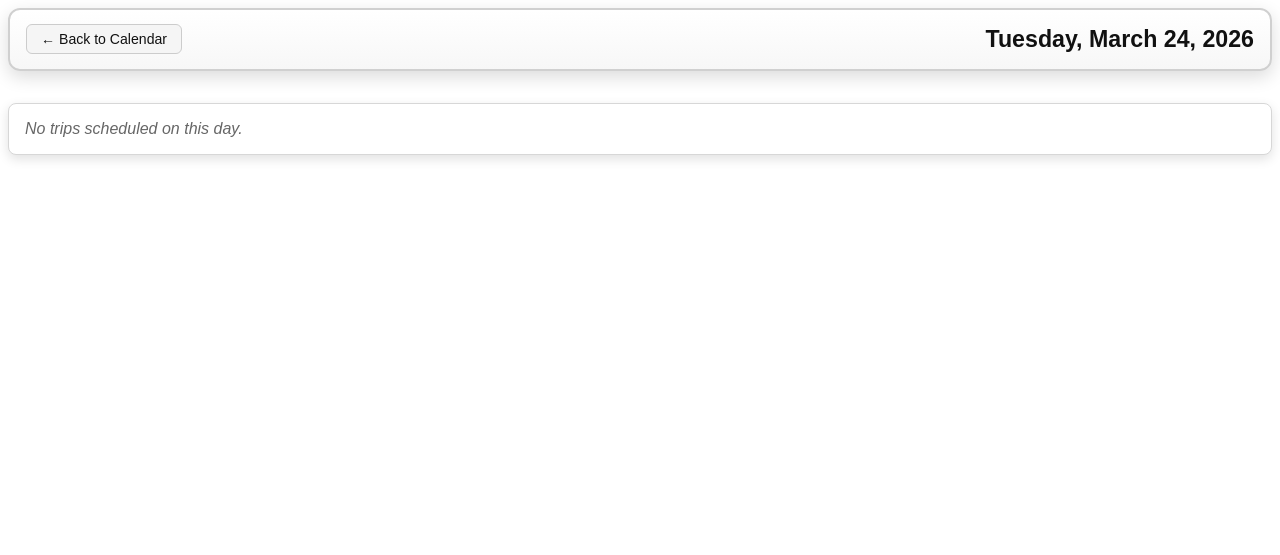
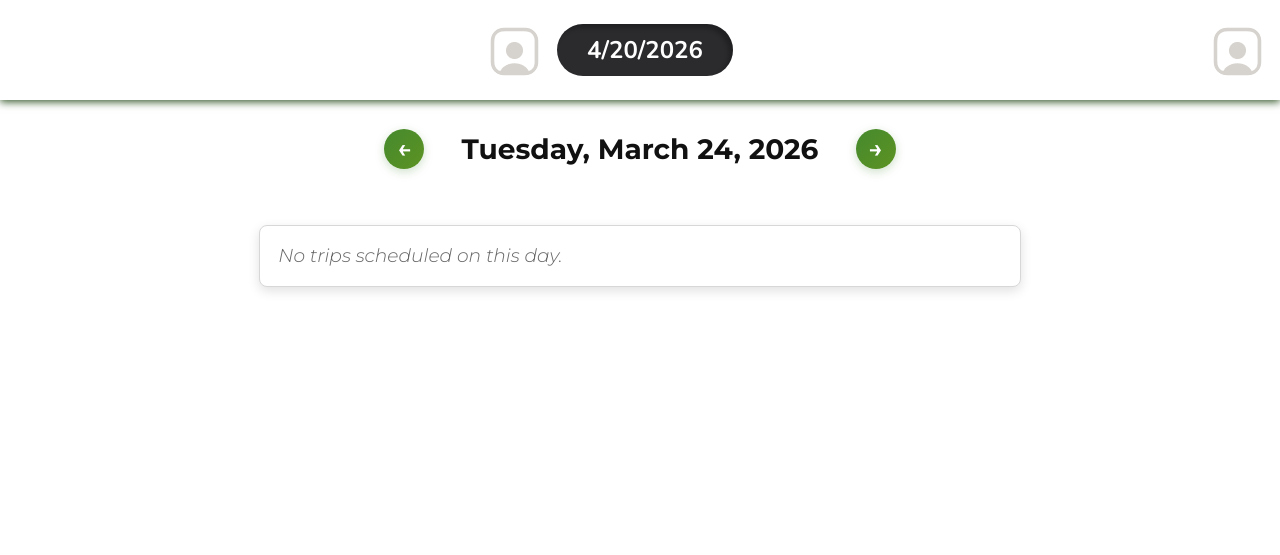
Before and after one commit to rylansedlacek/MobilityOptions, a PHP site: page /stepvarepo/calendar-view_daily.php in a window 1280 px wide. Shown: the top 555 px of the page. Run offline with PHP 8.4, Linux system fonts and the light colour scheme; data comes from the database, SQL or seed files in the repository.

Commit message:
Calendarrrrr

```diff
--- a/calendar-view_daily.php
+++ b/calendar-view_daily.php
@@ -26,7 +26,13 @@ if (isset($_SESSION['_id'])) {
 }
 $trips = fetch_events_on_date($dayStr, $loggedIn);
 ?>
-<style>
+<!DOCTYPE html>
+<html>
+<head>
+    <?php require('universal.inc'); ?>
+    <?php require('header.php'); ?>
+    <title>Mobility Options | Daily Calendar</title>
+    <style>
 .daily-view-header,
 .daily-trip-list,
 .daily-trip-card,
@@ -41,18 +47,17 @@ $trips = fetch_events_on_date($dayStr, $loggedIn);
 .daily-view-header {
     display: flex;
     align-items: center;
-    justify-content: space-between;
-    padding: 0.9rem 1rem;
-    margin: 0.25rem 0 1rem;
-    border: 2px solid #d0d0d0;
-    border-radius: 12px;
-    background: linear-gradient(180deg, #ffffff 0%, #f7f7f7 100%);
-    box-shadow: 0 6px 18px rgba(0, 0, 0, 0.14);
+    justify-content: center;
+    padding: 1.5rem 1rem;
+    margin: 0.25rem 0 1.5rem;
+    border-radius: 0;
+    background: transparent;
+    box-shadow: none;
 }
 
 .daily-view-header h2 {
     margin: 0;
-    font-size: 1.45rem;
+    font-size: 1.5rem;
     font-weight: 700;
     color: #111;
 }
@@ -70,6 +75,44 @@ $trips = fetch_events_on_date($dayStr, $loggedIn);
     border: 1px solid #ccc;
     color: #111;
     background: #f5f5f5;
+    transition: background-color .2s;
+}
+
+.daily-view-nav a:hover {
+    background: #e5e5e5;
+}
+
+.daily-view-nav-day-arrows {
+    display: flex;
+    gap: 2rem;
+    align-items: center;
+    justify-content: center;
+    width: 100%;
+    max-width: 600px;
+    margin: 0 auto;
+}
+
+.daily-view-nav-day-arrows a {
+    display: inline-flex;
+    align-items: center;
+    justify-content: center;
+    width: 40px;
+    height: 40px;
+    border-radius: 50%;
+    background: linear-gradient(135deg, #45892e 0%, #5d9322 100%);
+    color: white;
+    text-decoration: none;
+    font-size: 1.3rem;
+    font-weight: 600;
+    transition: all 0.3s ease;
+    box-shadow: 0 3px 10px rgba(69, 137, 46, 0.25);
+    border: none;
+}
+
+.daily-view-nav-day-arrows a:hover {
+    transform: scale(1.1);
+    box-shadow: 0 6px 16px rgba(69, 137, 46, 0.4);
+    background: linear-gradient(135deg, #5d9322 0%, #45892e 100%);
 }
 
 .daily-trip-list {
@@ -112,6 +155,11 @@ $trips = fetch_events_on_date($dayStr, $loggedIn);
 .daily-trip-card-title {
     font-weight: 600;
     font-size: 1rem;
+    color: #111;
+}
+
+.daily-trip-card-meta {
+    color: #111;
 }
 
 .daily-trip-card-badge {
@@ -135,13 +183,16 @@ $trips = fetch_events_on_date($dayStr, $loggedIn);
 }
 
 </style>
+</head>
+<body>
+<main style="max-width: 800px; margin: 0 auto; padding: 0 1rem;">
 
 <div class="daily-view-header">
-    <div class="daily-view-nav">
-        <a href="calendar.php?month=<?php echo $backMonth; ?>">&larr; Back to Calendar</a>
-
+    <div class="daily-view-nav-day-arrows">
+        <a href="calendar-view_daily.php?month=<?php echo $prevDay; ?>">&larr;</a>
+        <h2><?php echo date('l, F j, Y', $dayEpoch); ?></h2>
+        <a href="calendar-view_daily.php?month=<?php echo $nextDay; ?>">&rarr;</a>
     </div>
-    <h2><?php echo date('l, F j, Y', $dayEpoch); ?></h2>
 </div>
 
 <div class="daily-trip-list">
@@ -183,3 +234,7 @@ $trips = fetch_events_on_date($dayStr, $loggedIn);
     <?php endforeach; ?>
 <?php endif; ?>
 </div>
+
+</main>
+</body>
+</html>
--- a/editCalendarEvent.php
+++ b/editCalendarEvent.php
@@ -178,6 +178,7 @@ $vehicles = get_vehicles();
 $selectedDriver = trim((string) ($_POST['driver_id'] ?? ($event['driver_id'] ?? '')));
 $selectedVehicle = (int) ($_POST['vehicle_id'] ?? ($event['vehicle_id'] ?? 0));
 $calendarMonth = substr((string) ($event['startDate'] ?? date('Y-m-d')), 0, 7);
+$calendarDate = (string) ($event['startDate'] ?? date('Y-m-d'));
 $isRecurringChecked = isset($_POST['recurring']) || !empty($event['series_id']);
 $recurrenceTypeValue = $_POST['recurrence_type'] ?? '';
 $customDaysValue = $_POST['custom_days'] ?? '';
@@ -260,7 +261,7 @@ $customDaysValue = $_POST['custom_days'] ?? '';
 
                     <button type="submit" class="button" style="margin-top: .5rem">Save Ride Changes</button>
             <a class="button cancel" href="event.php?id=<?php echo urlencode((string) $eventID); ?>" style="margin-top: .5rem">Cancel</a>
-            <a class="button" href="calendar.php?month=<?php echo urlencode($calendarMonth); ?>" style="margin-top: .5rem">Back to Calendar</a>
+            <a class="button" href="calendar-view_daily.php?month=<?php echo urlencode($calendarDate); ?>" style="margin-top: .5rem">Back to Calendar</a>
         </form>
     </main>
 </body>
--- a/header.php
+++ b/header.php
@@ -920,6 +920,7 @@ if (date("H:i:s") > "18:19:59") {
         $permission_array['generateridersreport.php'] = 2;
         $permission_array['completetrip.php'] = 2;
         $permission_array['quickschedule.php'] = 2;
+         $permission_array['calendar-view_daily.php'] = 2;
         // $permission_array['completetripform.php'] = 2;
 
         // LOWERCASE
--- a/index.php
+++ b/index.php
@@ -521,7 +521,7 @@
     ?>
 
     <!-- Calendar -->
-    <div class="content-box-test" onclick="window.location.href='calendar.php'" style="border-radius: 12px; padding: 20px;">
+    <div class="content-box-test" onclick="window.location.href='calendar-view_daily.php'" style="border-radius: 12px; padding: 20px;">
         <div class="icon-overlay">
             <img style="border-radius: 5px;" src="images/view-calendar.svg" alt="Calendar Icon">
         </div>
@@ -676,7 +676,7 @@
         <h2><b>Your Dashboard</h2>
     </div>
     <div class="full-width-bar-sub">
-        <div class="content-box-test" onclick="window.location.href='calendar.php'">
+        <div class="content-box-test" onclick="window.location.href='calendar-view_daily.php'">
             <div class="icon-overlay">
                 <img style="border-radius: 5px;" src="images/view-calendar.svg" alt="Calendar Icon">
             </div>
```
